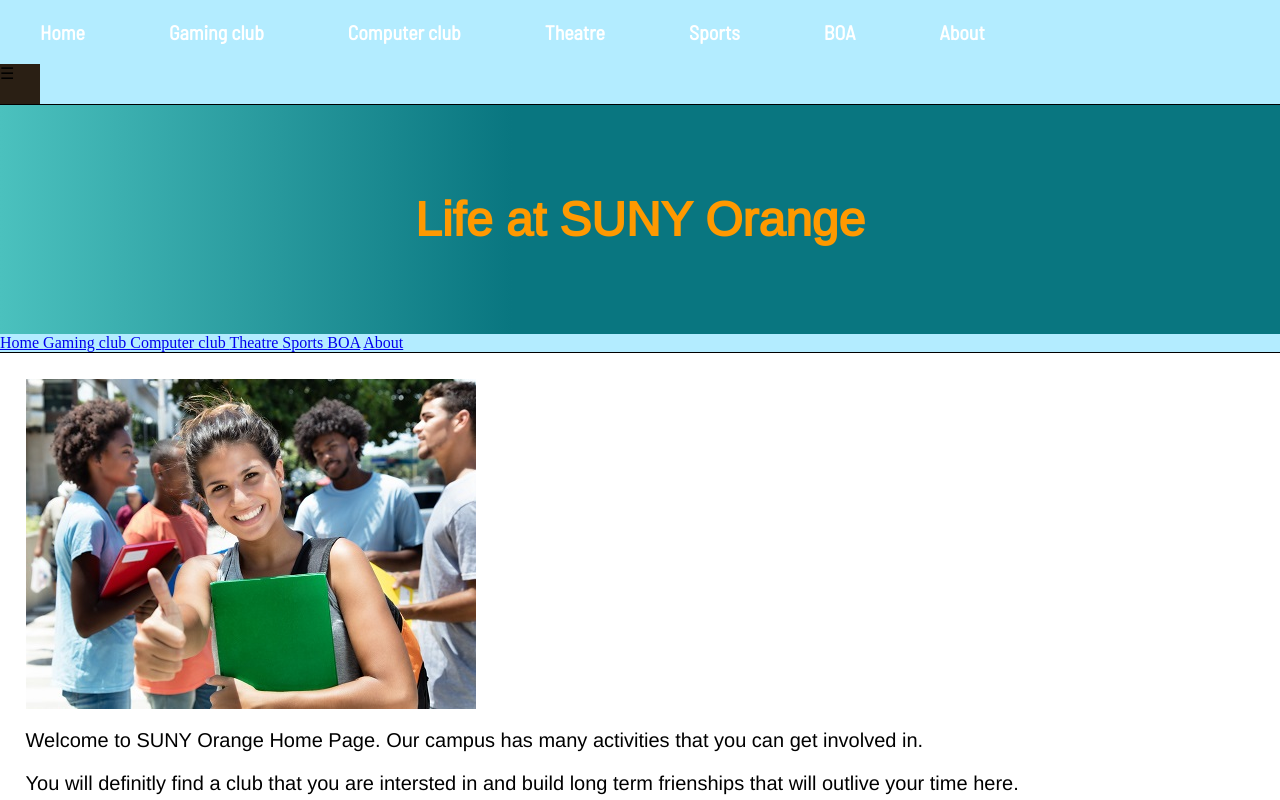
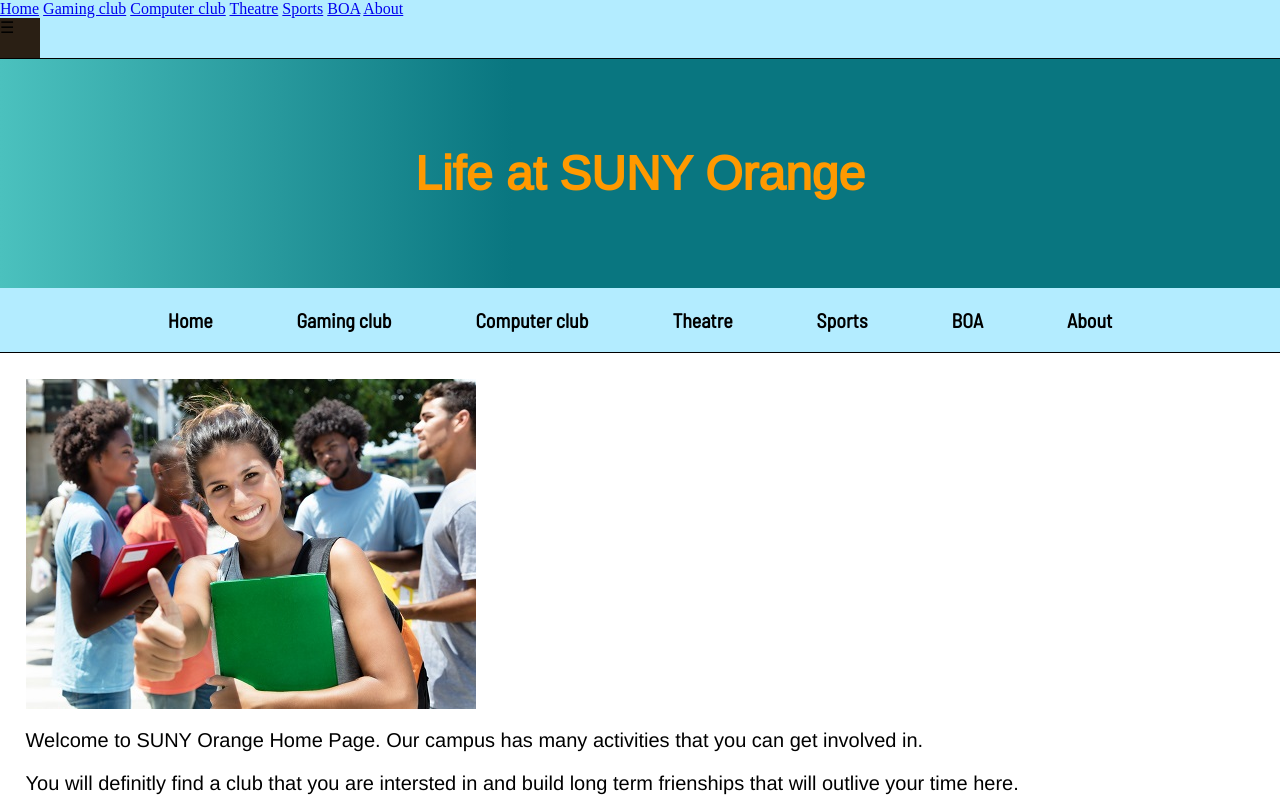
Before and after one commit to christrilogy/chapter10-grouplab, a plain HTML site: page index.html in a window 1280 px wide. Shown: the top 800 px of the page. Drawn offline with nearby package versions, Linux system fonts and the light colour scheme.

Commit message:
....
...

```diff
--- a/css/styles.css
+++ b/css/styles.css
@@ -22,13 +22,20 @@ img {
 }
 
 /*Style rule for mobile viewpoint*/
+.mobile{
+  display: block;
+}
+
+#nav-links{
+  display: none;
+}
 
 
 /* Style rules for header content */
-header h1 {
+ h1 {
     text-align: center;
     color: #ff9900;
-    font-family: 'Barlow semi Condense', Arimo;
+    font-family: "Barlow semi Condense", "Arimo";
     padding: 5%;
     font-size: 3em;
 }
@@ -39,24 +46,6 @@ nav {
     border-bottom: 1px solid ;
 }
 
-nav ul {
-    text-align: center;
-    text-decoration: none;
-}
-
-nav li {
-    font-size: 1em;
-    font-family: 'Barlow semi Condensed', 'Arimo';
-    font-weight: bold;
-    padding: 3%;
-    display: inline-block;
-}
-
-nav li a {
-    display: block;
-    color: #000000;
-    text-decoration: none;
-}
 .mobile-nav a {
   color: #fff;
   text-align: center;
@@ -80,6 +69,12 @@ nav li a {
   width: 40px;
   background-color: #2a1f14;
 }
+
+.tab-desk{
+  display: none;
+}
+
+
 /* Style rules for main content */
 main {
     padding: 2%;
@@ -142,7 +137,7 @@ footer {
   display: block;
 }
 
-.mobile {
+.mobile{
   display: none;
 }
 /* Tablet Viewport: Style rule for header content */
@@ -154,12 +149,17 @@ nav li {
   display: inline-block;
   font-size: 1.25em;
   border-top: none;
+  font-family: "Barlow semi Condensed", "Arimo";
+  font-weight: bold;
 }
 nav li a {
   padding: 0.5em;
   display: block;
   color: #fff;
   text-align: center;
+  text-decoration: none;
+  display: block;
+  color: #000000;
   text-decoration: none;
 }
 nav li:last-child {
@@ -171,11 +171,22 @@ nav li {
   padding-left: 0.5em;
   padding-right: 0.5em;
     }
+
+nav ul {
+        text-align: center;
+        text-decoration: none;
+    }
   }
 
 /* media query for Desktop Viewport */
 @media screen and (min-width: 769px) , print {
 
+  .mobile{
+    display: none;
+  }
+.mobile-nav{
+  display: none;
+}
   .grid{
     display: grid;
     grid-template-columns: 200px 200px;
@@ -222,6 +233,7 @@ nav li a:hover {
 aside{
   grid-column: 1 / span 2;
 }
+
   /* Media Query for print */
   @media print {
     body {
@@ -234,5 +246,6 @@ html, body {
     height: 100%;
     margin: 0;
   }
-  .wrapper {
+.wrapper {
     min-height: 100%;
+  }
--- a/index.html
+++ b/index.html
@@ -17,17 +17,18 @@
       <link rel="icon" sizes="192x192" href="images/logo.png">
     </head>
     <body>
+      <!-- Mobile Nav -->
       <nav "mobile-nav">
-        <div>
-          <li><a href="index.html">Home </a></li>
-          <li><a href="gaming.html">Gaming club </a></li>
-          <li><a href="computer.html">Computer club </a></li>
-          <li><a href="theatre.html">Theatre </a></li>
-          <li><a href="sports.html">Sports </a></li>
-          <li><a href="boa.html">BOA</a></li>
-          <li><a href="about.html">About</a></li>
+        <div id="menu-links">
+          <a href="index.html">Home</a>
+          <a href="gaming.html">Gaming club</a>
+          <a href="computer.html">Computer club</a>
+          <a href="theatre.html">Theatre</a>
+          <a href="sports.html">Sports</a>
+          <a href="boa.html">BOA</a>
+          <a href="about.html">About</a>
         </div>
-        <a class="nav-icon" onclick="hamburger()">
+        <a class="nav-icon" onclick="menu-links()">
         <div id="icon">&#9776;</div>
       </a>
     </nav>
@@ -36,18 +37,18 @@
       <h1>Life at SUNY Orange</h1>
     </header>
 
-    <!-- Mobile Nav -->
-      <nav class="tab-desk">
-        <div id="menu-links">
-          <a href="index.html">Home </a>
-          <a href="gaming.html">Gaming club </a>
-          <a href="computer.html">Computer club </a>
-          <a href="theatre.html">Theatre </a>
-          <a href="sports.html">Sports </a>
-          <a href="boa.html">BOA</a>
-          <a href="about.html">About</a>
-        </div>
-      </nav>
+
+    	  <nav class="tab-desk">
+          <ul>
+              <li><a href="index.html">Home </a></li>
+              <li><a href="gaming.html">Gaming club </a></li>
+              <li><a href="computer.html">Computer club </a></li>
+              <li><a href="theatre.html">Theatre </a></li>
+              <li><a href="sports.html">Sports </a></li>
+              <li><a href="boa.html">BOA</a></li>
+              <li><a href="about.html">About</a></li>
+            </ul>
+    	  </nav>
 
 <!--Main element purpose: To add the main content to the webpage-->
 
```
Also changed, not shown: about.html (+9 -9 lines), boa.html (+9 -8 lines), computer.html (+9 -8 lines), gaming.html (+10 -10 lines), sports.html (+10 -8 lines), template.html (+15 -0 lines), theatre.html (+10 -9 lines).
